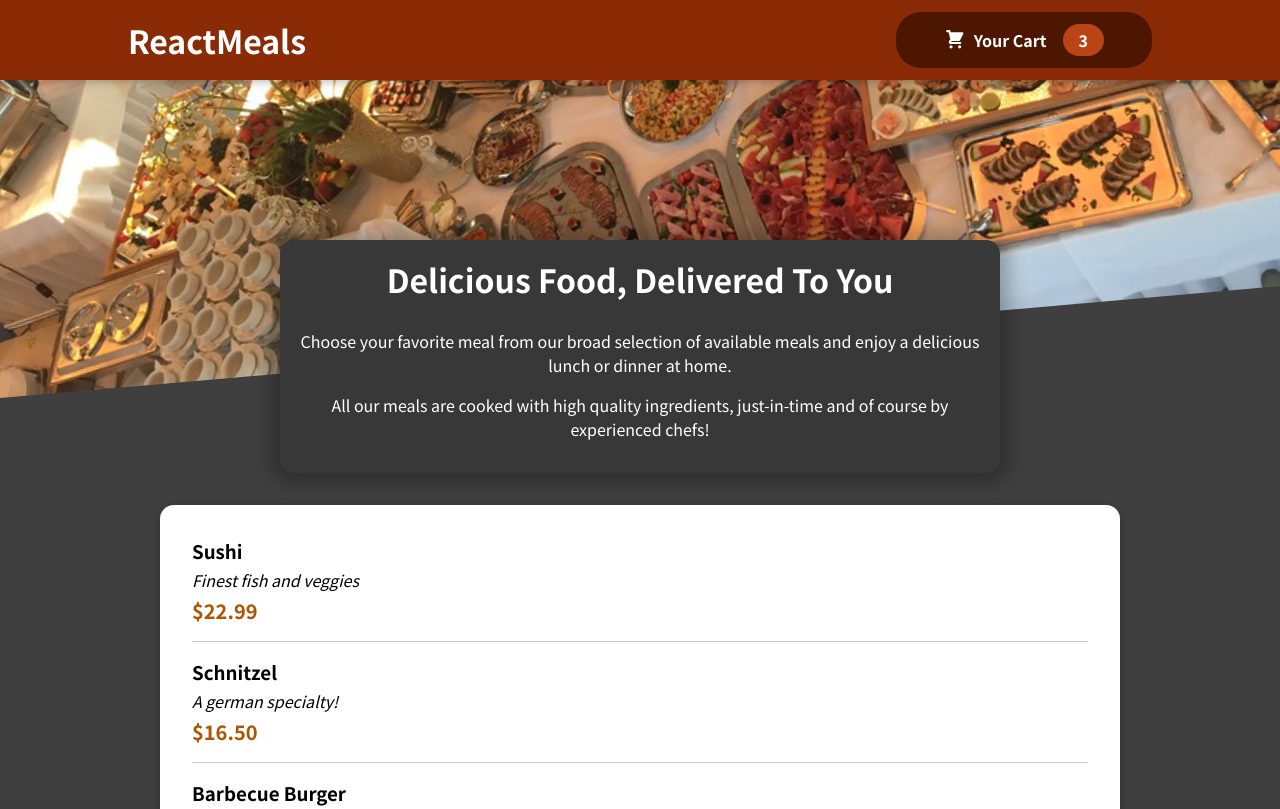
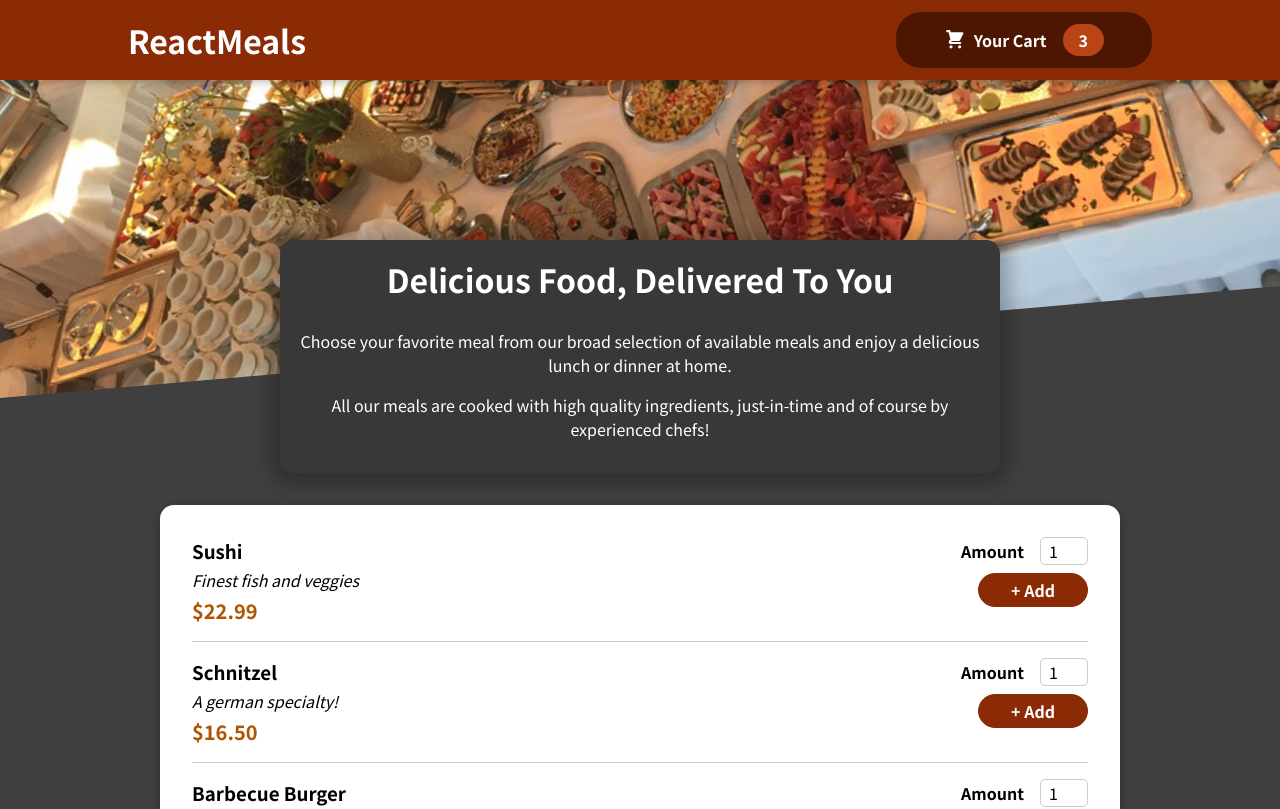
Before and after one commit to Abdulajishs/Restaurant-website, a React (Create React App) app: page / in a window 1280 px wide. Shown: the top 809 px of the page. Built offline with nearby package versions, Linux system fonts and the light colour scheme.

Commit message:
Adding a Form

```diff
--- a/src/components/Meals/AvailableMeals.js
+++ b/src/components/Meals/AvailableMeals.js
@@ -1,5 +1,5 @@
 import React from "react";
-import MealsList from "./MealItem/MealsList";
+import MealsItem from "./MealItem/MealsItem";
 import Card from "../UI/Card"
 import classes from "./AvailableMeals.module.css";
 
@@ -31,7 +31,7 @@
 ];
 const AvailableMeals = () => {
   const mealsList = DUMMY_MEALS.map((meal) =>
-    <MealsList
+    <MealsItem
       key={meal.id}
       name={meal.name}
       description={meal.description}
--- /dev/null
+++ b/src/components/Meals/MealItem/MeaIItemForm.js
@@ -0,0 +1,22 @@
+import React from "react";
+import Input from "../../UI/Input";
+import classes from "./MealItemForm.module.css"
+const MealItemForm = (props) => {
+    return (
+        <form className={classes.form}>
+            <Input label="Amount"
+                input={{
+                    id: "amount",
+                    type: "number",
+                    min: 1,
+                    max: 5,
+                    step: 1,
+                    defaultValue: 1
+                }}
+            />
+            <button>+ Add</button>
+        </form>
+    )
+}
+
+export default MealItemForm;
--- /dev/null
+++ b/src/components/Meals/MealItem/MealItemForm.module.css
@@ -0,0 +1,20 @@
+.form {
+    text-align: right;
+  }
+
+  .form button {
+    font: inherit;
+    cursor: pointer;
+    background-color: #8a2b06;
+    border: 1px solid #8a2b06;
+    color: white;
+    padding: 0.25rem 2rem;
+    border-radius: 20px;
+    font-weight: bold;
+  }
+
+  .form button:hover,
+  .form button:active {
+    background-color: #641e03;
+    border-color: #641e03;
+  }
--- a/src/components/Meals/MealItem/MealsList.js
+++ b/src/components/Meals/MealItem/MealsItem.js
@@ -1,6 +1,7 @@
 import React from "react";
 
-import classes from "./MealsList.module.css"
+import classes from "./MealsItem.module.css"
+import MealItemForm from "./MeaIItemForm";
 
 const MealsList = (props) => {
     const price  =` $${props.price.toFixed(2)}`
@@ -11,6 +12,9 @@
                 <div className={classes.description}>{props.description} </div>
                 <div className={classes.price}>{price} </div>
             </div>
+            <div>
+                <MealItemForm/>
+            </div>
         </li>
     )
 }
--- /dev/null
+++ b/src/components/UI/Input.js
@@ -0,0 +1,11 @@
+import React from "react";
+import classes from "./Input.module.css"
+
+const Input = (props) =>{
+    return <div className={classes.input}>
+        <label htmlFor={props.input.id}>{props.label}</label>
+        <input {...props.input}/>
+    </div>
+}
+
+export default Input;
--- /dev/null
+++ b/src/components/UI/Input.module.css
@@ -0,0 +1,18 @@
+.input {
+    display: flex;
+    align-items: center;
+    margin-bottom: 0.5rem;
+  }
+
+  .input label {
+    font-weight: bold;
+    margin-right: 1rem;
+  }
+
+  .input input {
+    width: 3rem;
+    border-radius: 5px;
+    border: 1px solid #ccc;
+    font: inherit;
+    padding-left: 0.5rem;
+  }
```
Also changed, not shown: src/components/Meals/MealItem/MealsItem.module.css (renamed from src/components/Meals/MealItem/MealsList.module.css).
